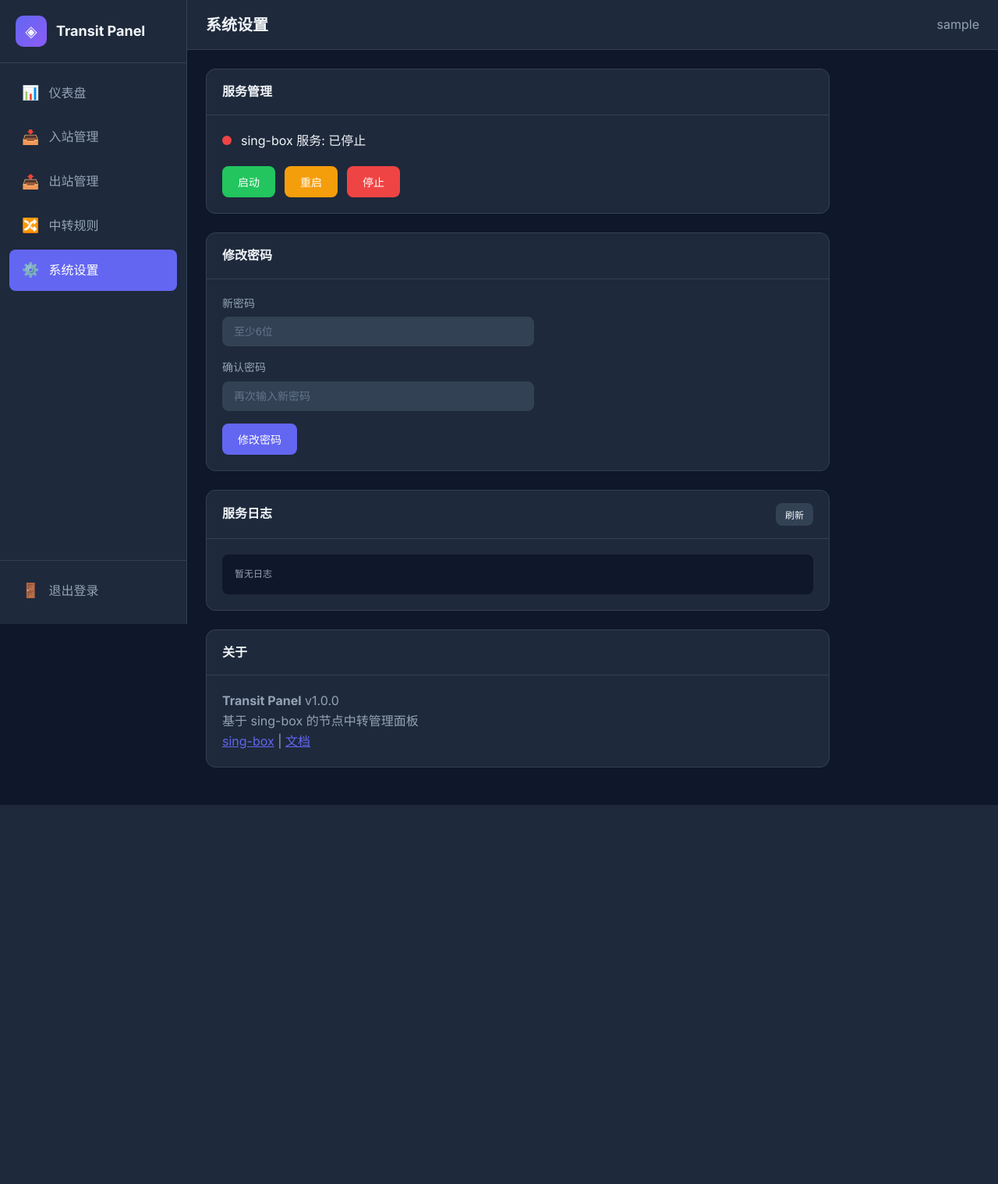
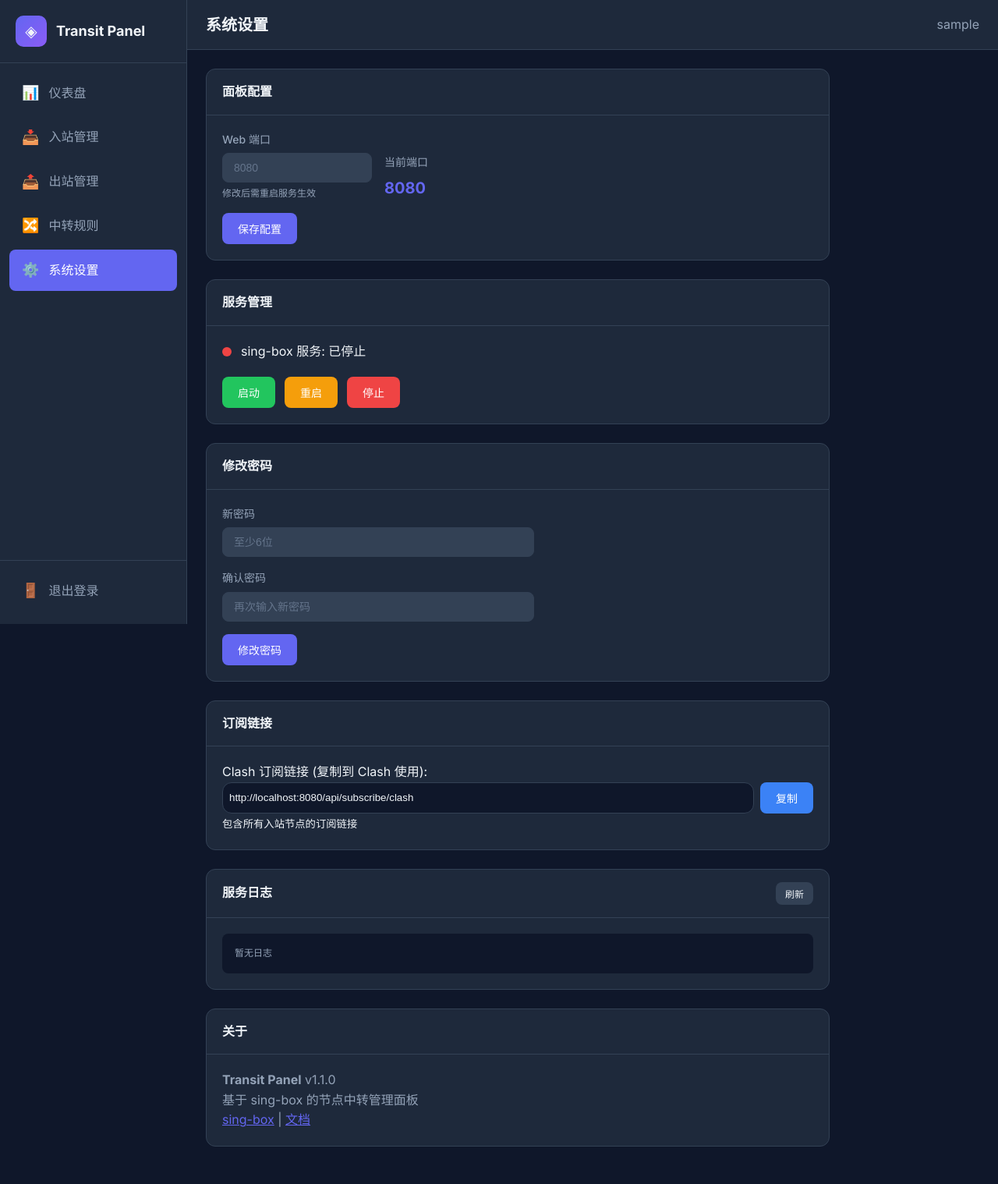
Before and after one commit to tkxw/transit-panel, a Flask app: page /settings in a window 1280 px wide. Shown: the whole page at 78% size. Before the commit the page ends 1032 px from the top, so only its background shows below. Run offline with Flask 2, Linux system fonts and the light colour scheme; the visitor is signed in with stand-in values (Sample User, id 1); parts of the project's set-up code (start-up, migrations or seed data) failed here and were passed over.

Commit message:
Update settings.html

```diff
--- a/web/templates/settings.html
+++ b/web/templates/settings.html
@@ -4,6 +4,29 @@
 
 {% block content %}
 <div class="settings-page">
+    <!-- 面板配置 -->
+    <div class="card">
+        <div class="card-header">
+            <h2>面板配置</h2>
+        </div>
+        <div class="card-body">
+            <form id="panel-config-form" class="settings-form">
+                <div class="form-row">
+                    <div class="form-group">
+                        <label>Web 端口</label>
+                        <input type="number" id="web-port" min="1024" max="65535" placeholder="当前端口">
+                        <small>修改后需重启服务生效</small>
+                    </div>
+                    <div class="form-group">
+                        <label>当前端口</label>
+                        <span class="value" id="current-port">--</span>
+                    </div>
+                </div>
+                <button type="submit" class="btn btn-primary">保存配置</button>
+            </form>
+        </div>
+    </div>
+
     <!-- 服务管理 -->
     <div class="card">
         <div class="card-header">
@@ -42,6 +65,21 @@
         </div>
     </div>
 
+    <!-- 订阅导出 -->
+    <div class="card">
+        <div class="card-header">
+            <h2>订阅链接</h2>
+        </div>
+        <div class="card-body">
+            <p>Clash 订阅链接 (复制到 Clash 使用):</p>
+            <div class="sub-link-box">
+                <input type="text" id="clash-sub-link" readonly>
+                <button class="btn btn-info" onclick="copySubLink()">复制</button>
+            </div>
+            <small>包含所有入站节点的订阅链接</small>
+        </div>
+    </div>
+
     <!-- 日志查看 -->
     <div class="card">
         <div class="card-header">
@@ -60,7 +98,7 @@
         </div>
         <div class="card-body">
             <div class="about-info">
-                <p><strong>Transit Panel</strong> v1.0.0</p>
+                <p><strong>Transit Panel</strong> v1.1.0</p>
                 <p>基于 sing-box 的节点中转管理面板</p>
                 <p>
                     <a href="https://github.com/SagerNet/sing-box" target="_blank">sing-box</a> |
@@ -71,7 +109,63 @@
     </div>
 </div>
 
+<style>
+    .form-row {
+        display: grid;
+        grid-template-columns: 1fr 1fr;
+        gap: 1rem;
+        align-items: end;
+    }
+
+    .form-group small {
+        display: block;
+        color: var(--text-secondary);
+        margin-top: 0.25rem;
+        font-size: 0.75rem;
+    }
+
+    .value {
+        font-size: 1.25rem;
+        font-weight: bold;
+        color: var(--primary);
+    }
+
+    .sub-link-box {
+        display: flex;
+        gap: 0.5rem;
+    }
+
+    .sub-link-box input {
+        flex: 1;
+        padding: 0.5rem;
+        background: var(--bg-dark);
+        border: 1px solid var(--border);
+        border-radius: var(--radius);
+        color: var(--text-primary);
+    }
+</style>
+
 <script>
+    // 加载当前配置
+    async function loadConfig() {
+        try {
+            const response = await fetch('/api/config');
+            const data = await response.json();
+            if (data.success) {
+                document.getElementById('current-port').textContent = data.data.web_port || '--';
+                document.getElementById('web-port').placeholder = data.data.web_port || '8080';
+
+                // 生成订阅链接
+                const protocol = location.protocol;
+                const host = location.hostname;
+                const port = data.data.web_port || location.port;
+                document.getElementById('clash-sub-link').value = `${protocol}//${host}:${port}/api/subscribe/clash`;
+            }
+        } catch (error) {
+            console.error('加载配置失败:', error);
+        }
+    }
+
     async function serviceAction(action) {
         try {
             const response = await fetch(`/api/service/${action}`, { method: 'POST' });
@@ -87,6 +181,34 @@
             showToast('操作失败', 'error');
         }
     }
+
+    document.getElementById('panel-config-form').addEventListener('submit', async function (e) {
+        e.preventDefault();
+
+        const port = document.getElementById('web-port').value;
+        if (!port) {
+            showToast('请输入端口', 'error');
+            return;
+        }
+
+        try {
+            const response = await fetch('/api/config', {
+                method: 'POST',
+                headers: { 'Content-Type': 'application/json' },
+                body: JSON.stringify({ web_port: parseInt(port) })
+            });
+
+            const data = await response.json();
+
+            if (data.success) {
+                showToast('配置已保存，请重启 Web 服务生效', 'success');
+            } else {
+                showToast(data.error || '保存失败', 'error');
+            }
+        } catch (error) {
+            showToast('保存失败', 'error');
+        }
+    });
 
     document.getElementById('password-form').addEventListener('submit', async function (e) {
         e.preventDefault();
@@ -124,6 +246,13 @@
         }
     });
 
+    function copySubLink() {
+        const input = document.getElementById('clash-sub-link');
+        input.select();
+        document.execCommand('copy');
+        showToast('订阅链接已复制', 'success');
+    }
+
     async function refreshLogs() {
         try {
             const response = await fetch('/api/logs');
@@ -137,7 +266,8 @@
         }
     }
 
-    // 页面加载时获取日志
+    // 页面加载
+    loadConfig();
     refreshLogs();
 </script>
 {% endblock %}
```
